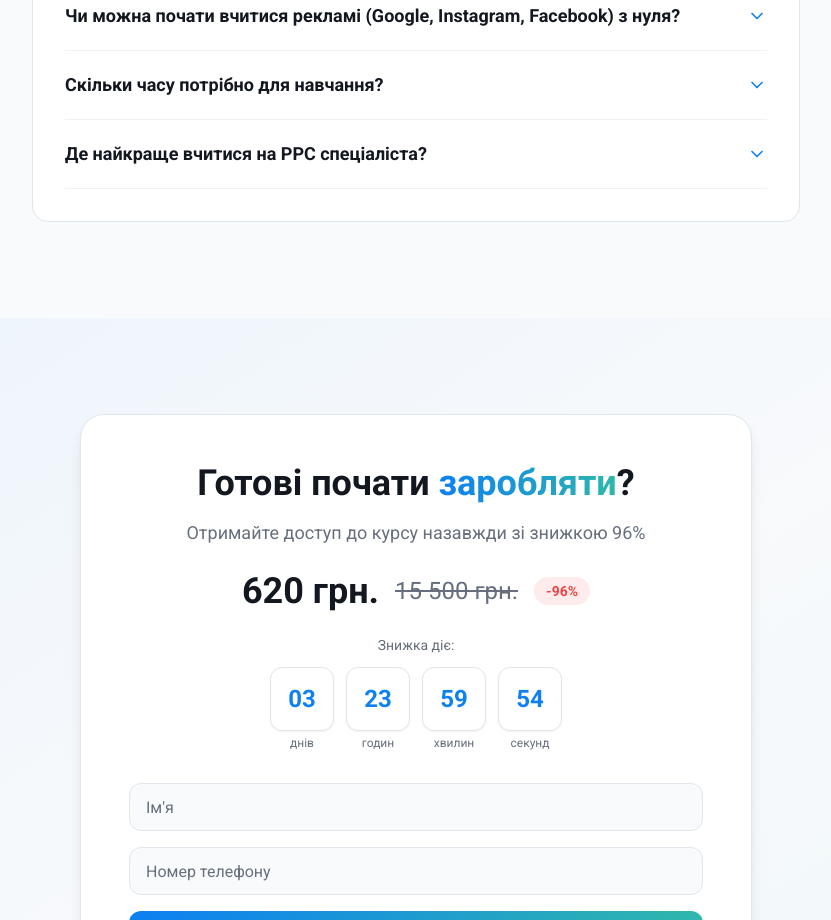
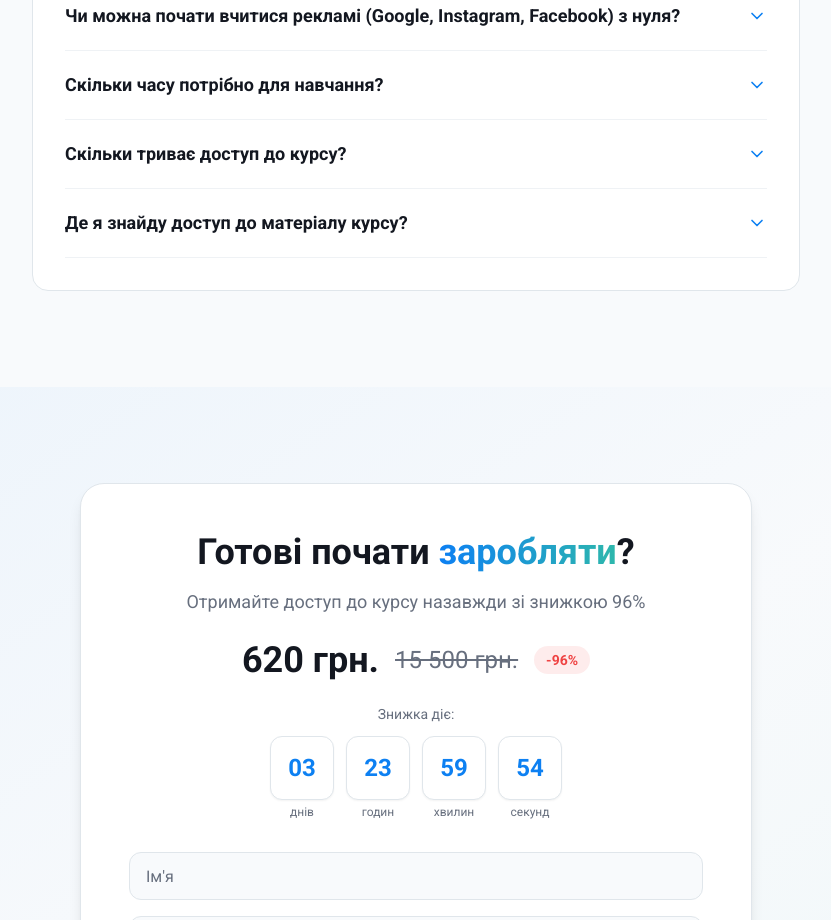
Before and after one commit to vladyslavlee/digital-study, a React (Vite) app: page /ppc in a window 1280 px wide. Shown: the part 5460-6380 px from the top of the page, without its empty margins (224-1055 px from the left). Built offline with nearby package versions, Linux system fonts and the light colour scheme.

Commit message:
update faq content

```diff
--- a/src/components/FAQSection.tsx
+++ b/src/components/FAQSection.tsx
@@ -19,12 +19,12 @@ const faqs = [
   {
     question: 'Формат навчання рекламі (Google, Instagram, Facebook)',
     answer:
-      'За три місяці ми дамо вам повний набір практичних навичок, навчимо використовувати основні інструменти рекламника. Але не хвилюйтеся, всі наші теоретичні заняття доступні в режимі онлайн через професійні вебінари - тож ви зможете вчитися у вільний час у себе вдома! Таким чином, коли справа доходить до навчання в DigitalStudyUA, кожен студент може присвятити всю свою увагу вивченню предмета під керівництвом досвідченого педагога.',
+      'Всі наші заняття проходять в режимі онлайн (запис викладача)  - тож ви зможете вчитися у будь-який зручний для вас час! Та не хвилюйтесь, викладач буде завжди на зв’язку для надання відповідей на всі ваші питання',
   },
   {
     question: 'Чи можна почати вчитися рекламі (Google, Instagram, Facebook) з нуля?',
     answer:
-      "У DigitalStudyUA навіть найбільш недосвідчені учні можуть розпочати свій освітній шлях! Наші викладачі - досвідчені-практики, які дають вичерпні знання з усіх фундаментальних навичок, необхідних для успішної кар'єри в галузі реклами. Крім того, коли справа стосується прийому на роботу - найкращим учням ми пропонуємо працювати в нашій компанії.",
+      "Цей курс буде корисний в першу чергу для тих, хто раніше не мав досвіду з налаштуванням рекламних кампаній! Наші викладачі - досвідчені-практики, які дають вичерпні знання з усіх фундаментальних навичок, необхідних для успішного проходження курсу.",
   },
   {
     question: 'Скільки часу потрібно для навчання?',
@@ -32,9 +32,14 @@ const faqs = [
       '1–2 години на день достатньо, щоб пройти курс за місяць. Ви можете навчатися у зручному для вас темпі.',
   },
   {
-    question: 'Де найкраще вчитися на PPC спеціаліста?',
+    question: 'Скільки триває доступ до курсу?',
     answer:
-      'Найкраще вчитися на IT-курсах, адже вони навчають стратегіям контекстної реклами, аналізу даних та оптимізації рекламних кампаній.',
+      'Доступ до матеріалів лишається у вас назавжди.',
+  },
+  {
+    question: 'Де я знайду доступ до матеріалу курсу?',
+    answer:
+      'Доступ до матеріалів ви отримаєте автоматично після оплати на сайті. Якщо у вас виникнуть додаткові питання, ви завжди можете звернутись в підтримку.',
   },
 ];
 
```
